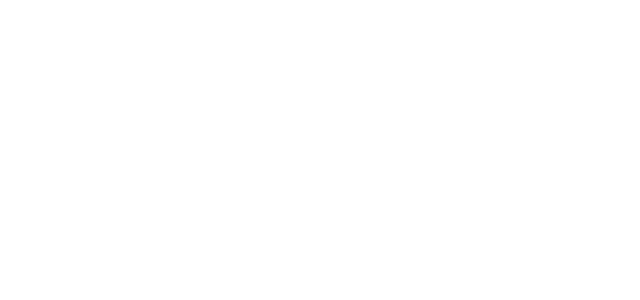
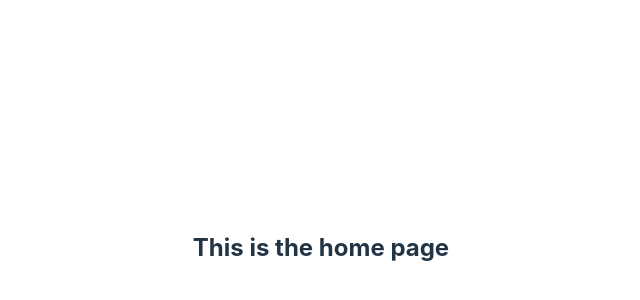
Before and after one commit to yusuf-ishaku/devxp-challenge, a React (Vite) app: page / in a window 1280 px wide. Shown: the part 152-452 px from the top of the page, without its empty margins (319-959 px from the left). Built offline with nearby package versions, Linux system fonts and the light colour scheme.

Commit message:
Setting up files

```diff
--- a/src/App.jsx
+++ b/src/App.jsx
@@ -3,12 +3,17 @@
 import reactLogo from './assets/react.svg'
 import viteLogo from '/vite.svg'
 import './App.css'
+import { Home } from './pages/home';
 
 function App() {
 
   return (
     <>
-
+      <Router>
+        <Routes>
+          <Route path='/' element={<Home></Home>}></Route>
+        </Routes>
+      </Router>
     </>
   )
 }
--- a/src/pages/home.jsx
+++ b/src/pages/home.jsx
@@ -0,0 +1,7 @@
+export const Home = () =>{
+    return(
+        <>
+        <h2>This is the home page</h2>
+        </>
+    )
+}
```
